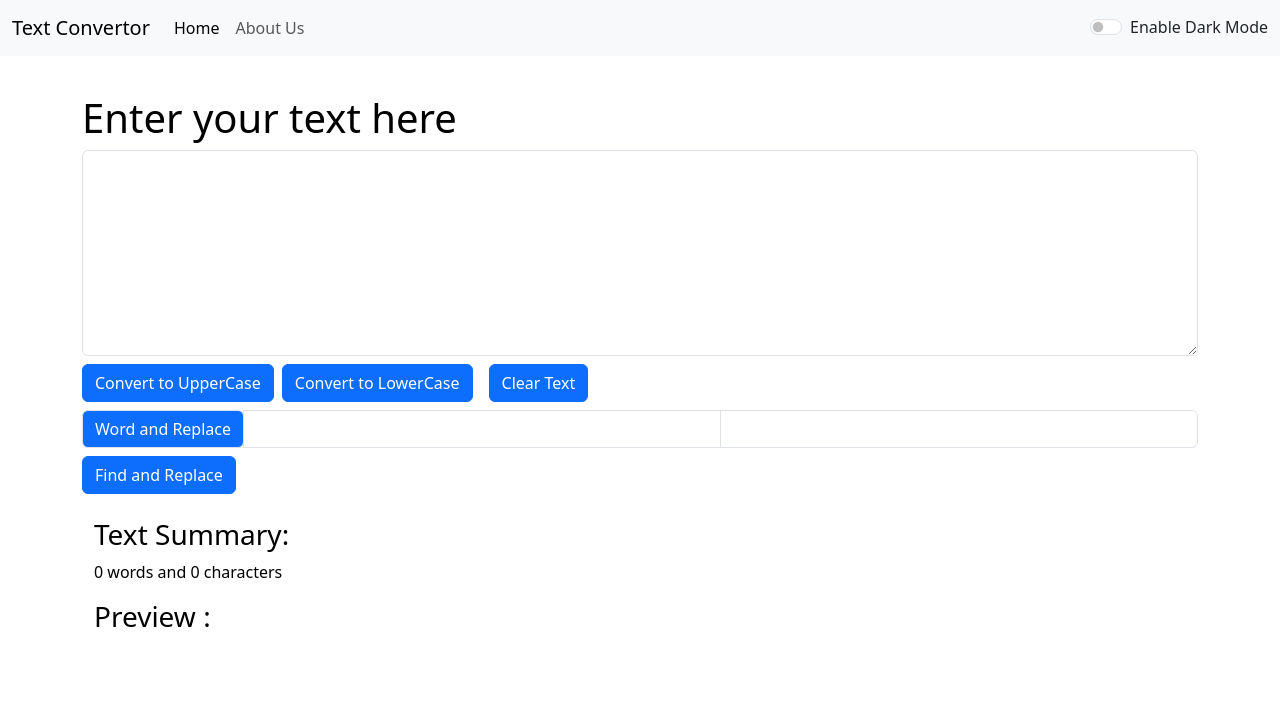
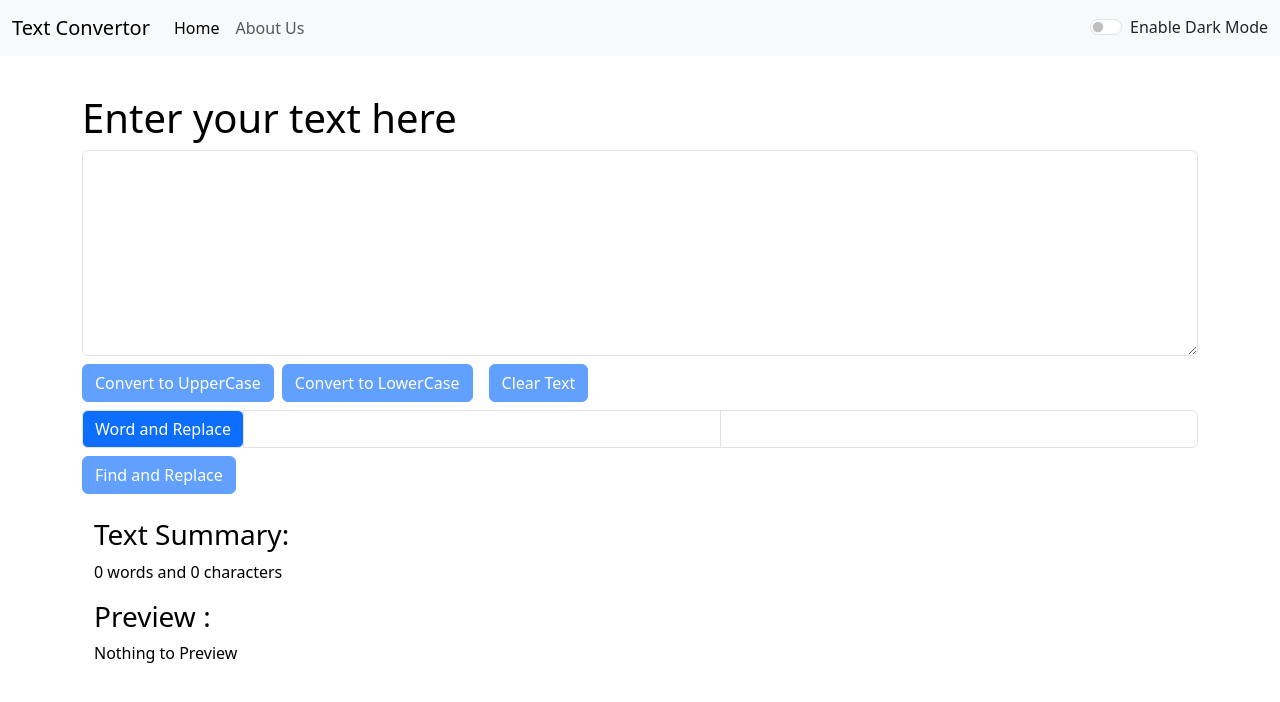
Before and after one commit to sumitgit3/TextUtility, a React (Create React App) app: page / in a window 1280 px wide. Shown: the top 702 px of the page. Built offline with nearby package versions, Linux system fonts and the light colour scheme.

Commit message:
disabled button if no text is entered

```diff
--- a/src/components/TextArea.js
+++ b/src/components/TextArea.js
@@ -52,9 +52,9 @@ export default function TextArea(props) {
         <h1 style={props.mode==='dark'?{color:'green'}:{color:'black'}}>{props.heading}</h1>
       <div className="mb-3">
            <textarea className="form-control" value={text} onChange={handleOnChange}  rows="8" style={props.mode==='dark'?{backgroundColor:'black',color:'green'}:{backgroundColor:'white',color:'black'}}></textarea>
-           <button className="btn btn-primary my-2" onClick={toUpperCase} style={props.mode==='dark'?{backgroundColor:'black',color:'green'}:{}}>Convert to UpperCase</button>
-           <button className="btn btn-primary mx-2" onClick={toLowerCase} style={props.mode==='dark'?{backgroundColor:'black',color:'green'}:{}}>Convert to LowerCase</button>
-           <button className="btn btn-primary mx-2" onClick={clearText} style={props.mode==='dark'?{backgroundColor:'black',color:'green'}:{}}>Clear Text</button>
+           <button disabled={text.length===0} className="btn btn-primary my-2" onClick={toUpperCase} style={props.mode==='dark'?{backgroundColor:'black',color:'green'}:{}}>Convert to UpperCase</button>
+           <button disabled={text.length===0} className="btn btn-primary mx-2" onClick={toLowerCase} style={props.mode==='dark'?{backgroundColor:'black',color:'green'}:{}}>Convert to LowerCase</button>
+           <button  disabled={text.length===0} className="btn btn-primary mx-2" onClick={clearText} style={props.mode==='dark'?{backgroundColor:'black',color:'green'}:{}}>Clear Text</button>
            <div className="input-group ">
             <div className="input-group-prepend ">
               <span className="input-group-text " id="" style={props.mode==='dark'?{backgroundColor:'black',color:'green'}:{backgroundColor:'#0D6EFD',color:'white'}}>Word  and Replace</span>
@@ -63,14 +63,14 @@ export default function TextArea(props) {
             <input type="text" className="form-control" value={replace} onChange={handleReplaceOnChange} style={props.mode==='dark'?{backgroundColor:'black',color:'green'}:{}} />
 
           </div>
-          <button className="btn btn-primary my-2" onClick={findReplace} style={props.mode==='dark'?{backgroundColor:'black',color:'green'}:{}}>Find and Replace</button>
+          <button disabled={text.length===0} className="btn btn-primary my-2" onClick={findReplace} style={props.mode==='dark'?{backgroundColor:'black',color:'green'}:{}}>Find and Replace</button>
 
       </div>
       <div className="container">
         <h3 style={props.mode==='dark'?{color:'green'}:{color:'black'}}>Text Summary:</h3>
         <p style={props.mode==='dark'?{color:'green'}:{color:'black'}}>{noOfWords()} words and {text.length} characters</p>
         <h3 style={props.mode==='dark'?{color:'green'}:{color:'black'}}>Preview :</h3>
-        <p style={props.mode==='dark'?{color:'green'}:{color:'black'}}>{text}</p>
+        <p style={props.mode==='dark'?{color:'green'}:{color:'black'}}>{text.length===0?'Nothing to Preview':text}</p>
       </div>
     </div>
     </>
```
